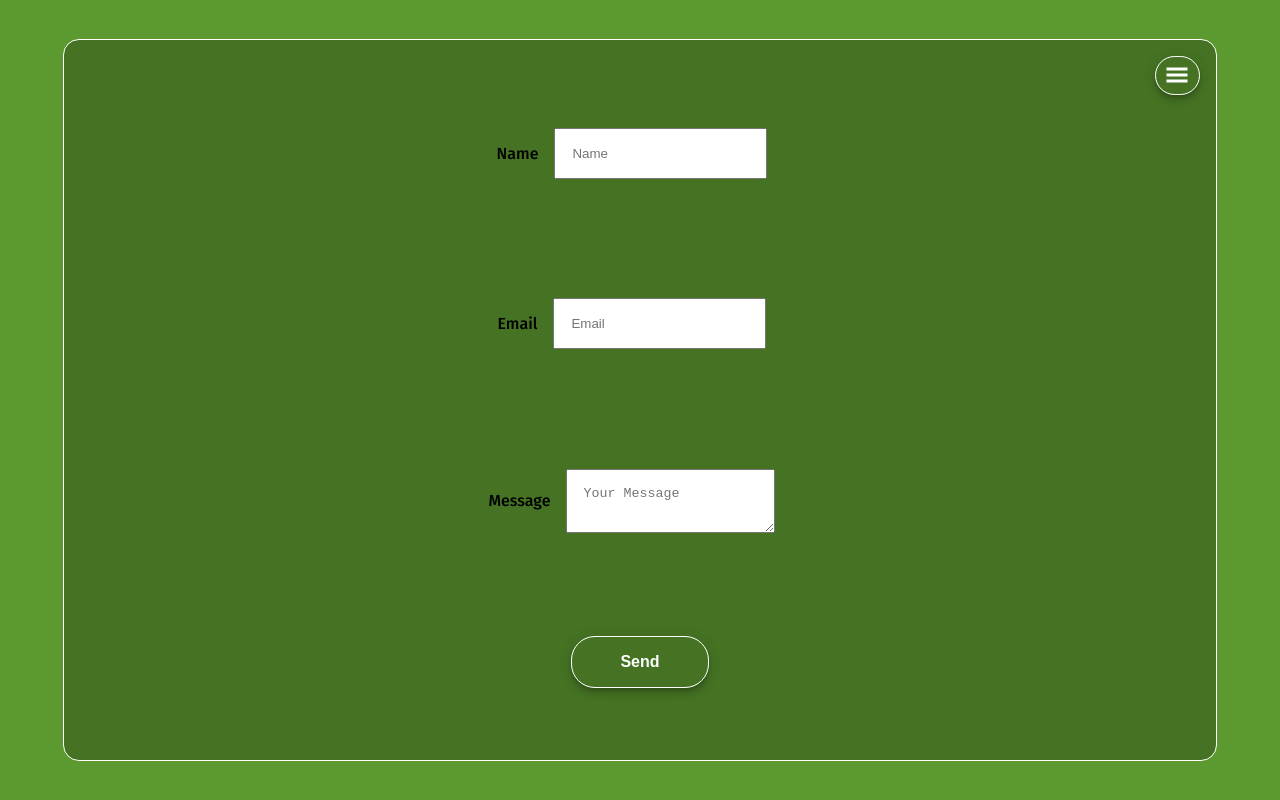
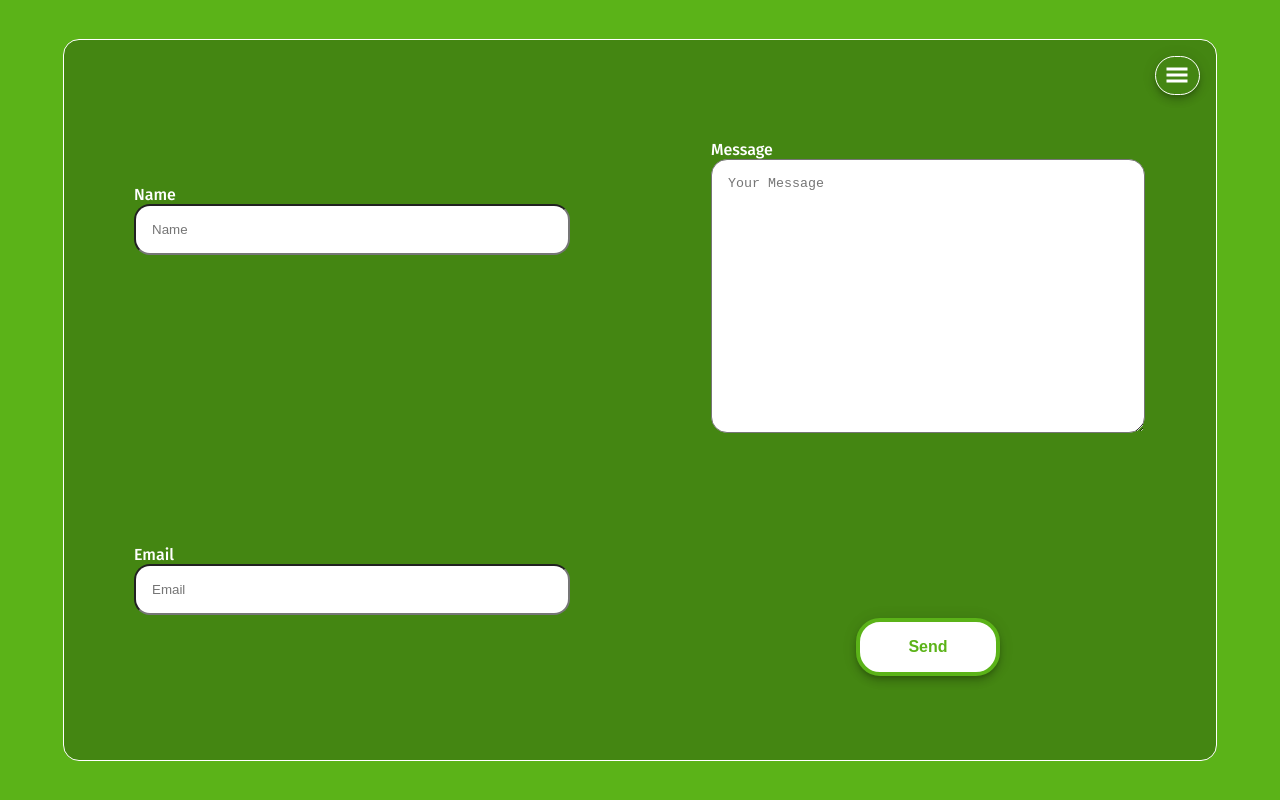
Before and after one commit to fevziatanoglu/Personal-Portfolio-Website, a React (Create React App) app: page /getcontact in a window 1280 px wide. Built offline with nearby package versions, Linux system fonts and the light colour scheme.

Commit message:
get contact style update and favicon

```diff
--- a/src/components/GetContact/getcontact.css
+++ b/src/components/GetContact/getcontact.css
@@ -1,26 +1,70 @@
 form {
     display: flex;
-    flex-direction: column;
+    flex-direction: row;
     /* background-color: red; */
-    justify-content: space-evenly;
+    justify-content: center;
     align-items: center;
-    gap: 1rem;
+    /* gap: 1rem; */
     height: 100%;
     width: 100%;
 }
 
 label{
     display: flex;
-    flex-direction: row;
-    justify-content: space-between;
-    align-items: center;
+    flex-direction: column;
+    justify-content: start;
+    align-items: start;
+    padding: 1rem;
+
+    color: var(--white-100)
 }
 
 input , textarea{
     padding: 1rem;
-    margin: 1rem;
+    border-radius: 1rem;
+    width: 25rem;
+}
+
+textarea{
+    height: 15rem;
+
 }
 
 button{
     padding: 1rem 3rem;
 }
+
+
+.form-content{
+    justify-content: space-around;
+    align-items: center;
+}
+
+.send-button{
+    background: var(--white-100);
+    color: var(--background);
+    border: 4px solid var(--background);
+}
+
+.send-button:hover{
+    color: var(--white-100);
+}
+
+
+@media screen and (max-width:600px) {
+
+    form{
+        flex-direction: column;
+    }
+
+    input , textarea{
+
+        width: 15rem;
+    }
+
+   textarea{
+    height: 10rem;
+   }
+
+
+}
--- a/src/components/GetContact/getcontact.js
+++ b/src/components/GetContact/getcontact.js
@@ -11,22 +11,26 @@ function GetContact() {
 
     const sendEmail = (e) => {
         e.preventDefault();
-        emailjs.sendForm("service_ikc7gy8", "template_r20b7nq", emailForm.current, "EjKtsnAZGVYwTgOfo").then(response => {alert("Email sent. I will be return soon:)");}).catch(error => alert("There is an error please try later :/ ."));
+        emailjs.sendForm("service_ikc7gy8", "template_r20b7nq", emailForm.current, "EjKtsnAZGVYwTgOfo").then(response => { alert("Email sent. I will be return soon:)"); }).catch(error => alert("There is an error please try later :/ ."));
         console.log(emailForm.current);
     }
 
     return <div className="main-container">
         <MenuButton />
-        <div className="main-content-50">
 
-
-            <form ref={emailForm} onSubmit={sendEmail}>
+        <form ref={emailForm} onSubmit={sendEmail}>
+            <div className="main-content-50 form-content">
                 <label>Name <input type="text" name="user_name" placeholder="Name" /></label>
                 <label>Email  <input type="email" name="user_email" placeholder="Email" /></label>
+            </div>
+
+            <div className="main-content-50 form-content">
                 <label>Message<textarea name="message" placeholder="Your Message" /></label>
-                <button type="submit">Send</button>
-            </form>
-        </div>
+                <button className="send-button" type="submit">Send</button>
+            </div>
+
+        </form>
+
     </div>
 }
 
--- a/src/index.css
+++ b/src/index.css
@@ -1,7 +1,7 @@
 @import url('https://fonts.googleapis.com/css2?family=Fira+Sans:wght@500&family=Silkscreen&display=swap');
 
 :root {
-  --background: rgb(92, 154, 47);
+  --background: #5BB318;
   --white-100: white;
   --white-50: rgba(255, 255, 255, 0.65);
   --white-25: rgba(0, 0, 0, 0.25);
```
Also changed, not shown: 1 other file (tests, documents, lock files or other folders).
